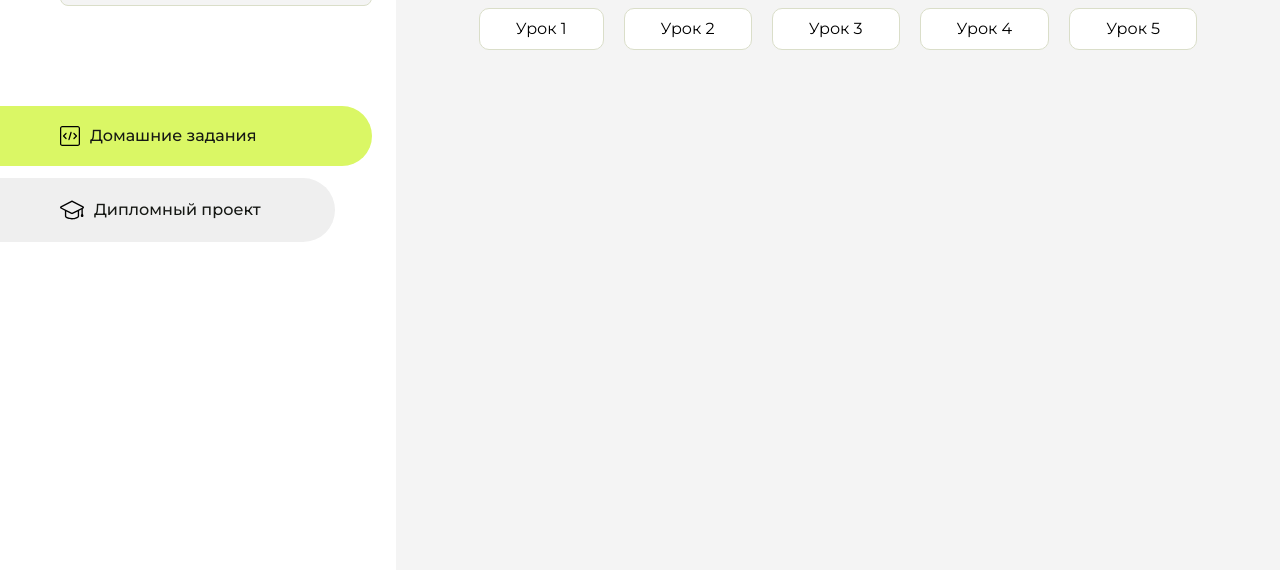
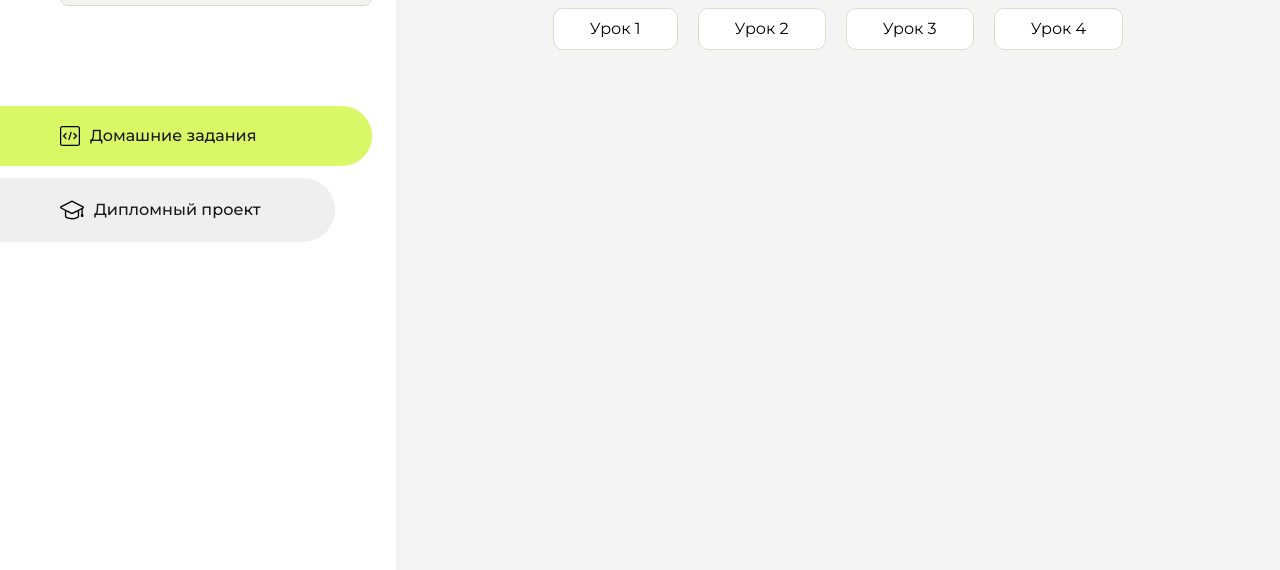
Before and after one commit to aro-student/homework, a plain HTML site: page index.html in a window 1280 px wide. Shown: the part 230-800 px from the top of the page. Drawn offline with Linux system fonts and the light colour scheme.

Commit message:
Update index.html

```diff
--- a/index.html
+++ b/index.html
@@ -104,9 +104,7 @@
                     <li class="content__list-item">
                         <a href="lesson 4">Урок 4</a>
                     </li>
-                    <li class="content__list-item">
-                        <a href="lesson 5">Урок 5</a>
-                    </li>
+
                 </ul>
             </div>
             <div class="content__block hidden" id="diplomBlock">
```
